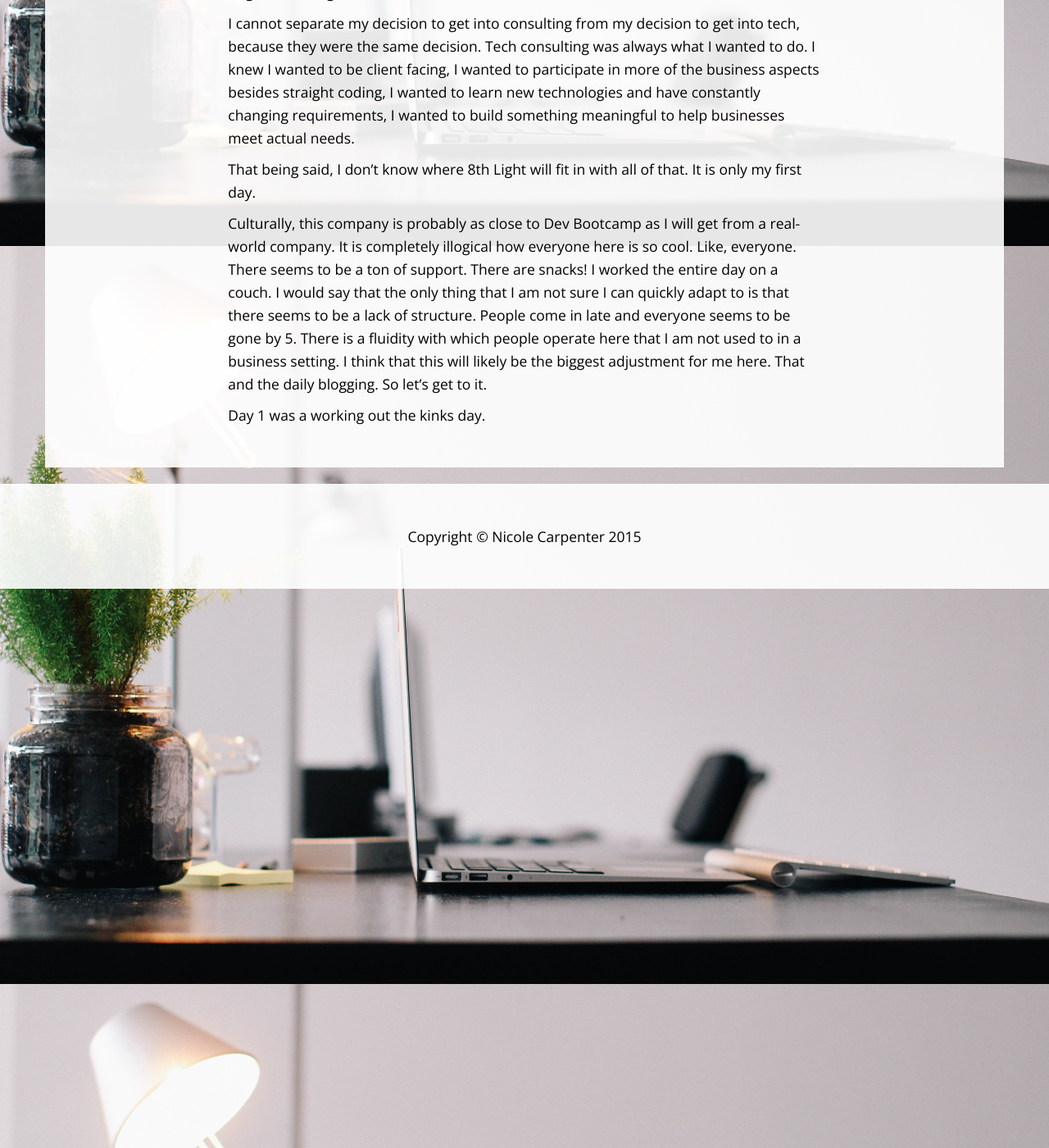
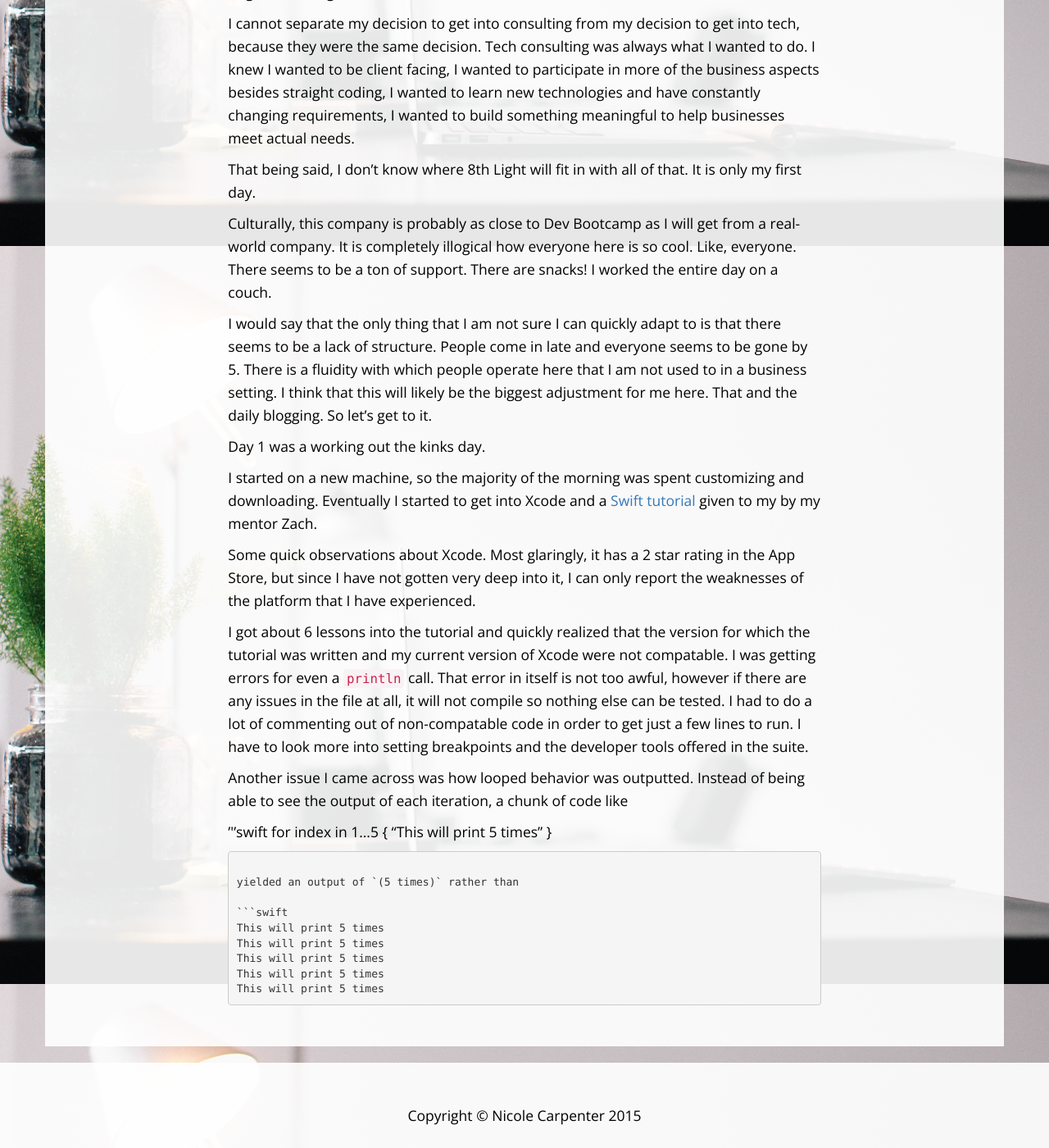
Before and after one commit to voilawalla/voilawalla.github.io, a Jekyll site: the page built from _posts/2016-03-01-8th-light-chronicles-day-1.md, in a window 1280 px wide and 1400 px high, scrolled down 600 px. Shown: the whole window at 82% size. Built offline with Jekyll 4.4.1, drawn with Linux system fonts in a browser that asks for light colours; nearby versions of some CDN libraries; some web fonts are replaced; library files that are not in the unit come from our copies; some of the changed text lies outside the part shown.

Commit message:
include xcode feedback for tutorials

````diff
--- a/_posts/2016-03-01-8th-light-chronicles-day-1.md
+++ b/_posts/2016-03-01-8th-light-chronicles-day-1.md
@@ -11,6 +11,32 @@ I cannot separate my decision to get into consulting from my decision to get int
 That being said, I don't know where 8th Light will fit in with all of that. It is only my first day.
 
 Culturally, this company is probably as close to Dev Bootcamp as I will get from a real-world company. It is completely illogical how everyone here is so cool. Like, everyone. There seems to be a ton of support. There are snacks! I worked the entire day on a couch.
+
 I would say that the only thing that I am not sure I can quickly adapt to is that there seems to be a lack of structure. People come in late and everyone seems to be gone by 5. There is a fluidity with which people operate here that I am not used to in a business setting. I think that this will likely be the biggest adjustment for me here. That and the daily blogging. So let’s get to it.
 
 Day 1 was a working out the kinks day.
+
+I started on a new machine, so the majority of the morning was spent customizing and downloading. Eventually I started to get into Xcode and a [Swift tutorial](https://github.com/nettlep/learn-swift) given to my by my mentor Zach.
+
+Some quick observations about Xcode. Most glaringly, it has a 2 star rating in the App Store, but since I have not gotten very deep into it, I can only report the weaknesses of the platform that I have experienced.
+
+I got about 6 lessons into the tutorial and quickly realized that the version for which the tutorial was written and my current version of Xcode were not compatable. I was getting errors for even a `println` call. That error in itself is not too awful, however if there are any issues in the file at all, it will not compile so nothing else can be tested. I had to do a lot of commenting out of non-compatable code in order to get just a few lines to run. I have to look more into setting breakpoints and the developer tools offered in the suite.
+
+Another issue I came across was how looped behavior was outputted. Instead of being able to see the output of each iteration, a chunk of code like
+
+'''swift
+for index in 1...5
+{
+  "This will print 5 times"
+}
+```
+
+yielded an output of `(5 times)` rather than
+
+```swift
+This will print 5 times
+This will print 5 times
+This will print 5 times
+This will print 5 times
+This will print 5 times
+```
````
Also changed, not shown: other parts of _posts/2016-03-01-8th-light-chronicles-day-1.md (+1 -1 lines).
